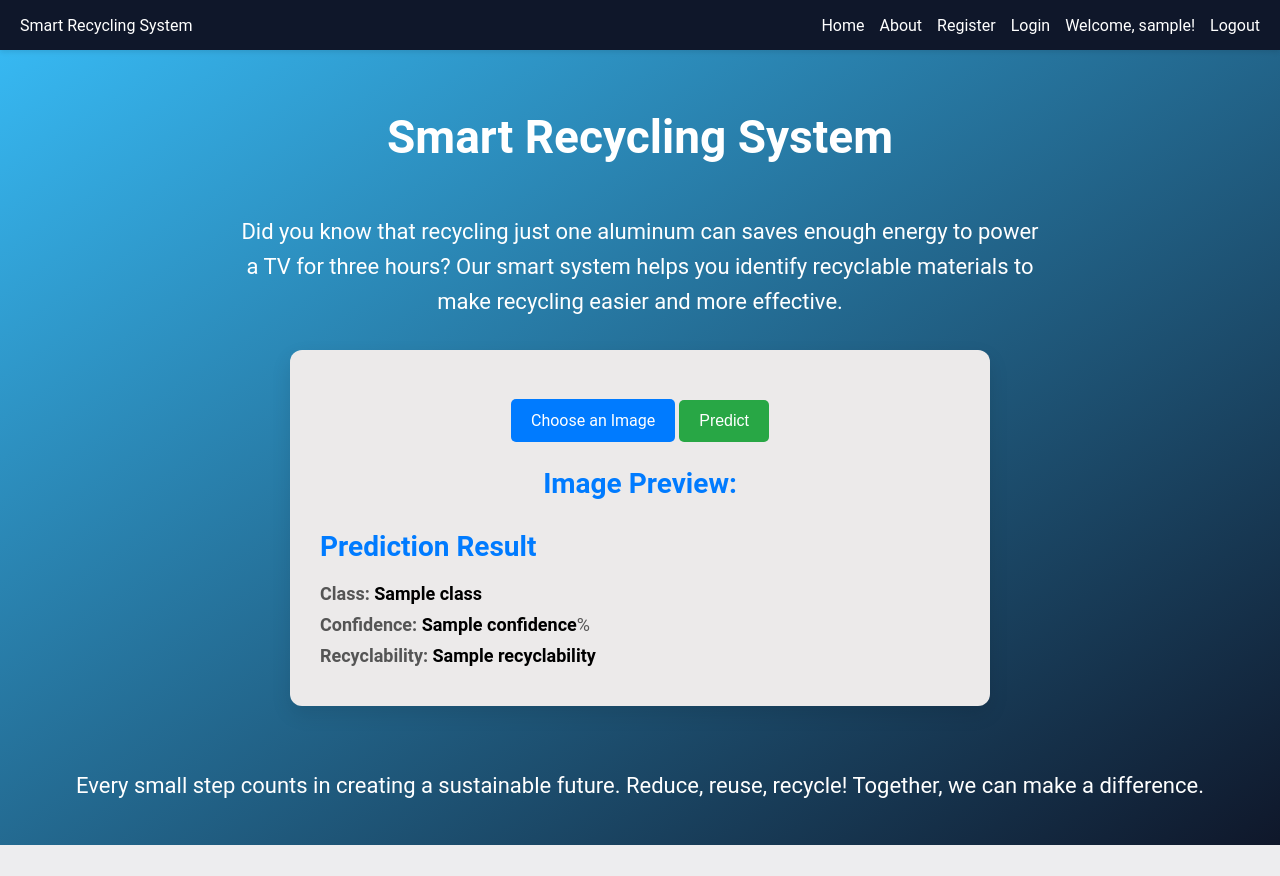
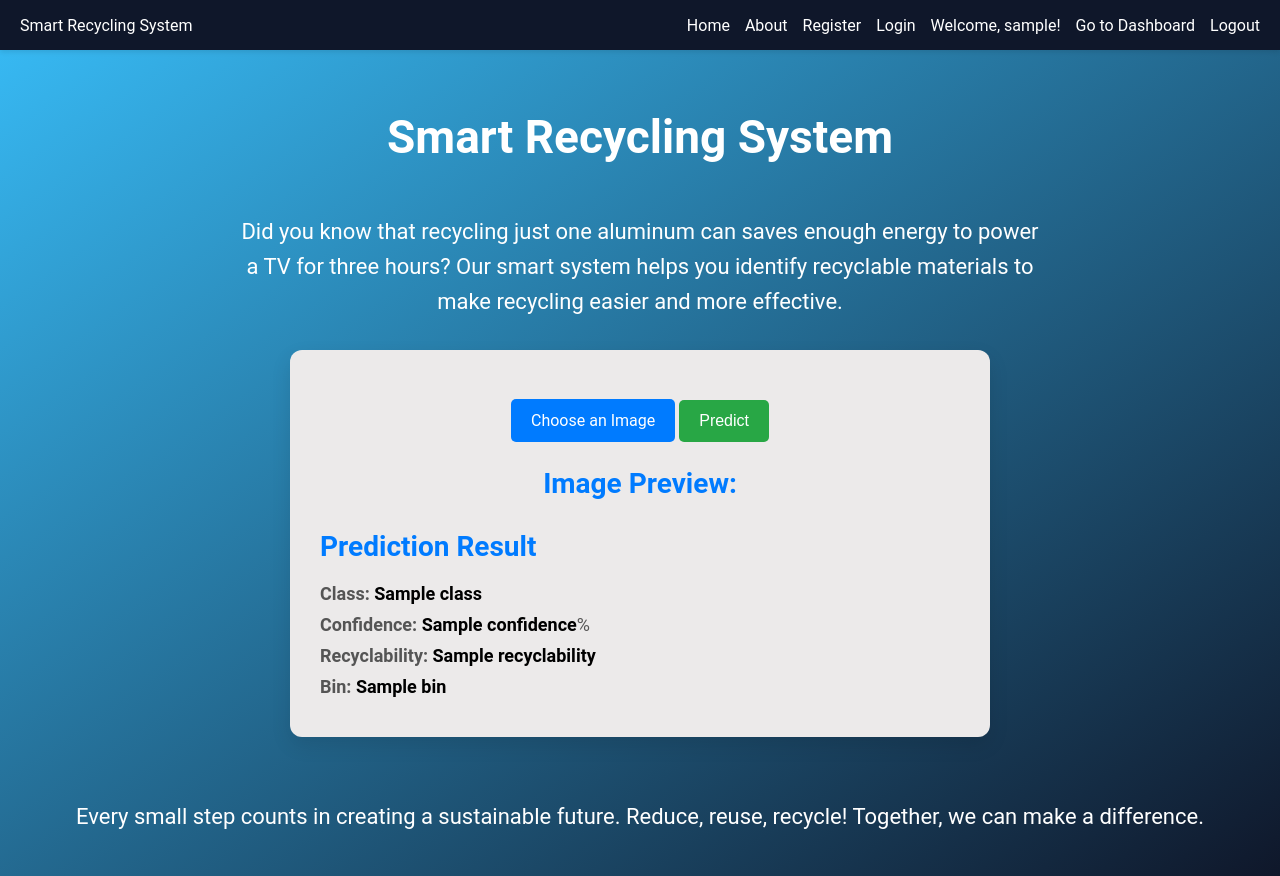
Before and after one commit to yashsohani45/Smart-Recycling-System, a Flask app: template templates/index_new.html in a window 1280 px wide. Before the commit the page ends 845 px from the top, so only its background shows below. Run offline with Flask 3, Linux system fonts and the light colour scheme; the visitor is signed in with stand-in values (Sample User, id 1); tables that the repository leaves empty hold one stand-in row (values such as "Sample post"); the template is opened without the code that fills it: most values are stand-ins (such as "Sample title", 1, 10 or a date in 2020).

Commit message:
Update index_new.html

```diff
--- a/templates/index_new.html
+++ b/templates/index_new.html
@@ -200,10 +200,11 @@
         <ul class="nav-links">
           <li><a href="landingpage">Home</a></li>
           <li><a href="#">About</a></li>
-          <li><a href="register.html">Register</a></li>
-          <li><a href="login.html">Login</a></li>
+          <li><a href="register">Register</a></li>
+          <li><a href="login">Login</a></li>
           {% if session.username %}
           <li>Welcome, {{ session.username }}!</li>
+          <li><a href="dashboard">Go to Dashboard</a></li>
           <li><a href="/logout">Logout</a></li>
           {% endif %}
         </ul>
@@ -230,11 +231,12 @@
         </div>
 
         <div class="result" id="result" style="display: {% if prediction %}block{% else %}none{% endif %};">
-            <h2>Prediction Result</h2>
-            <p><strong>Class:</strong> <span id="class">{{ prediction.class if prediction else '' }}</span></p>
-            <p><strong>Confidence:</strong> <span id="confidence">{{ prediction.confidence if prediction else '' }}</span>%</p>
-            <p><strong>Recyclability:</strong> <span id="recyclability">{{ prediction.recyclability if prediction else '' }}</span></p>
-        </div>
+          <h2>Prediction Result</h2>
+          <p><strong>Class:</strong> <span id="class">{{ prediction.class if prediction else '' }}</span></p>
+          <p><strong>Confidence:</strong> <span id="confidence">{{ prediction.confidence if prediction else '' }}</span>%</p>
+          <p><strong>Recyclability:</strong> <span id="recyclability">{{ prediction.recyclability if prediction else '' }}</span></p>
+          <p><strong>Bin:</strong> <span id="bin">{{ prediction.bin if prediction else '' }}</span></p>
+      </div>
 
 
         {% if error %}
```
